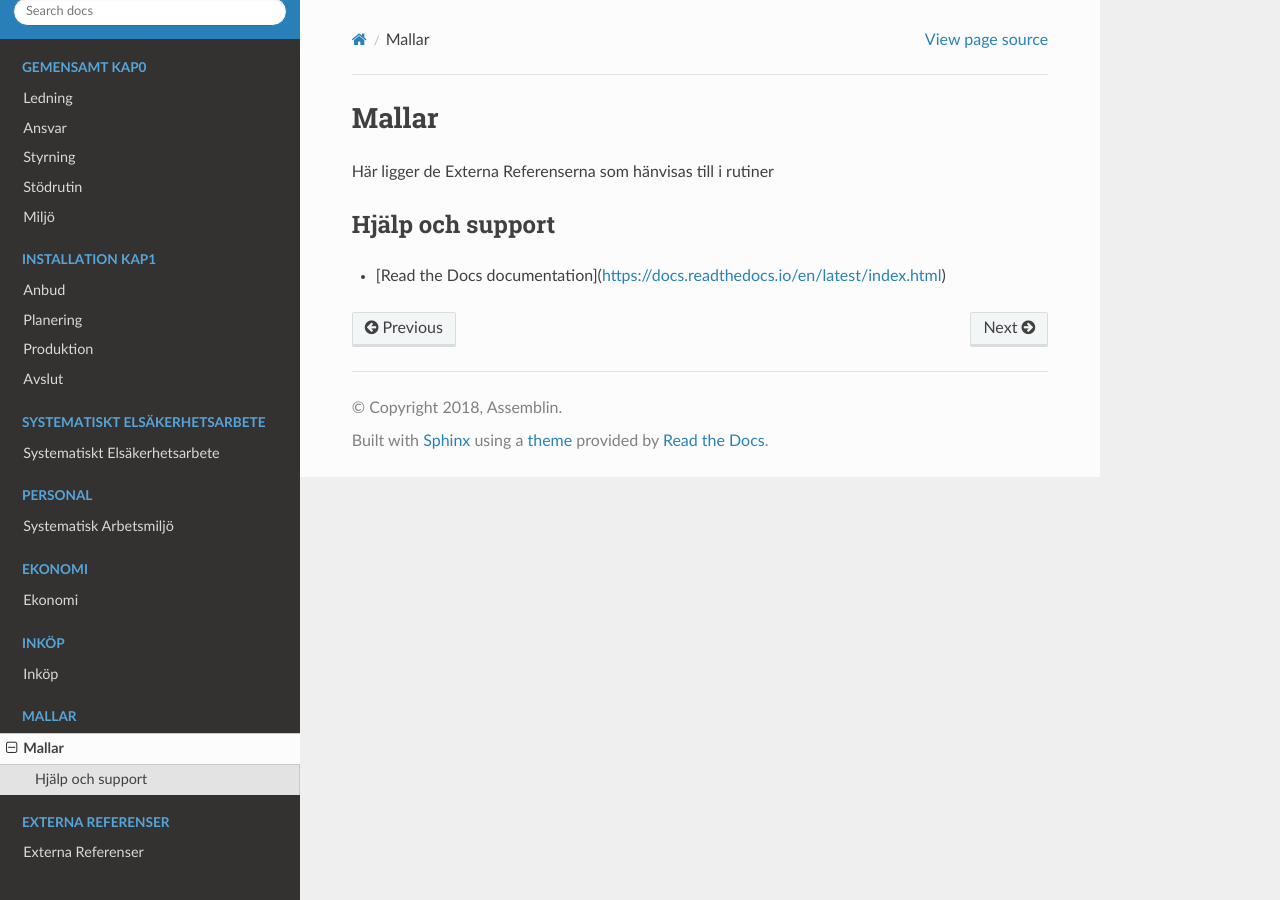
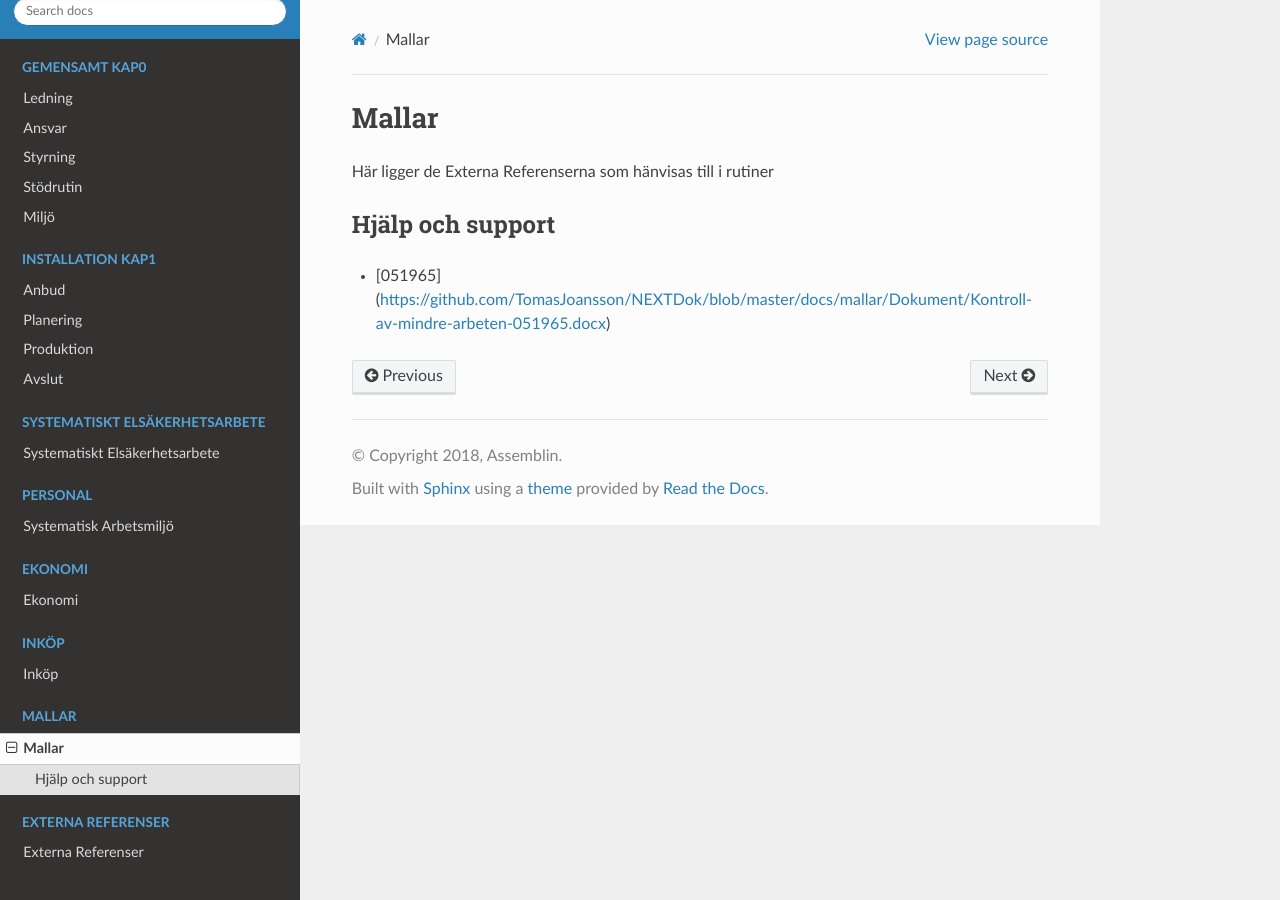
Before and after one commit to TomasAssemblinEL/NEXTDok, a Sphinx documentation site: the page built from docs/mallar/rutiner.rst, in a window 1280 px wide. Built offline with Sphinx 7.4.7 and the Read the Docs theme 2.0.0, drawn with Linux system fonts in a browser that asks for light colours; pages that are not in the unit, such as notebooks, are missing from menus.

Commit message:
Update rutiner.rst

```diff
--- a/docs/mallar/rutiner.rst
+++ b/docs/mallar/rutiner.rst
@@ -6,4 +6,4 @@ Här ligger de Externa Referenserna som hänvisas till i rutiner
 Hjälp och support
 ^^^^^^^^^^^^^^^^^^^^^^^^^^^
 
-* [Read the Docs documentation](https://docs.readthedocs.io/en/latest/index.html)
+* [051965](https://github.com/TomasJoansson/NEXTDok/blob/master/docs/mallar/Dokument/Kontroll-av-mindre-arbeten-051965.docx)
```
